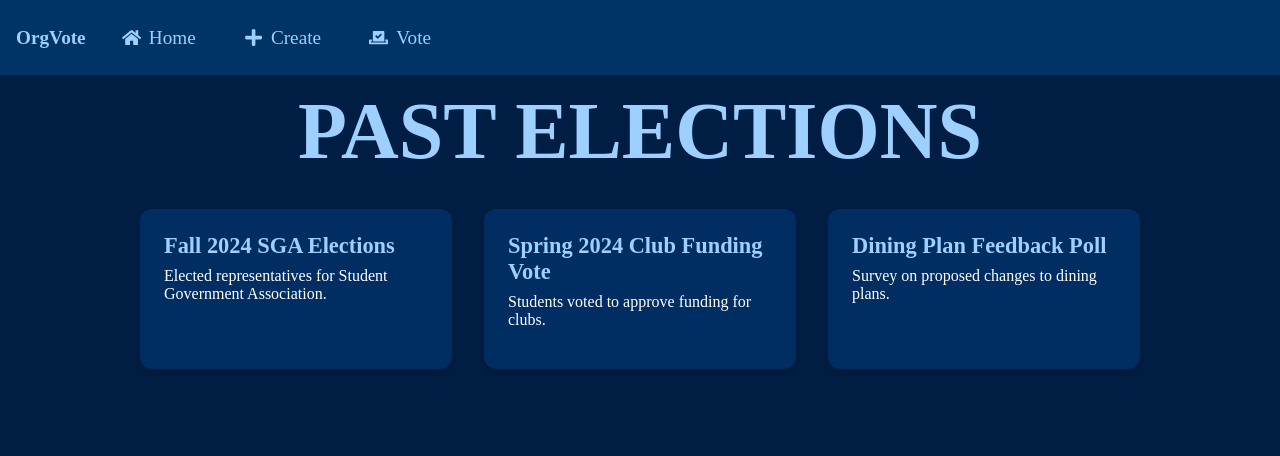
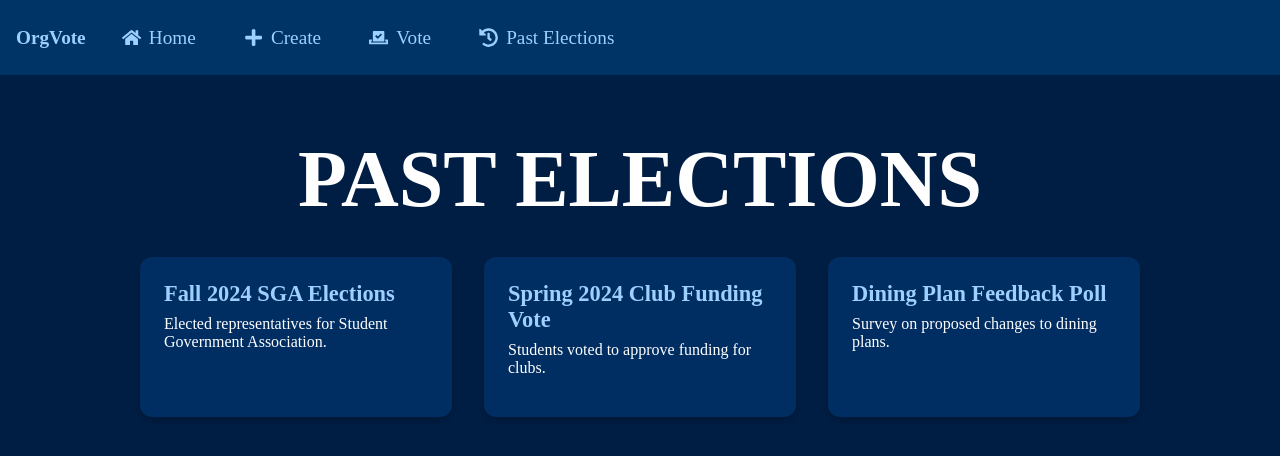
Before and after one commit to christophermcole/orgvote, a Next.js app: page /past-elections in a window 1280 px wide. Shown: the top 456 px of the page. Built offline with nearby package versions, Linux system fonts and the light colour scheme.

Commit message:
Navbar and styling

```diff
--- a/components/Navbar.js
+++ b/components/Navbar.js
@@ -1,6 +1,6 @@
 import React, { useState } from "react";
 import styled from "styled-components";
-import { FaHome, FaPlus, FaVoteYea } from "react-icons/fa";
+import { FaHistory, FaHome, FaPlus, FaVoteYea } from "react-icons/fa";
 
 const Navbar = () => {
     const [isExpanded, setIsExpanded] = useState(false);
@@ -23,6 +23,10 @@ const Navbar = () => {
             <NavItem href="/vote">
                 {isExpanded && <FaVoteYea />}
                 {isExpanded && <Label>Vote</Label>}
+            </NavItem>
+            <NavItem href="/past-elections">
+              {isExpanded && <FaHistory />}
+              {isExpanded && <Label>Past Elections</Label>}
             </NavItem>
         </Nav>
     );
--- a/pages/create.js
+++ b/pages/create.js
@@ -94,6 +94,7 @@ const PageWrapper = styled.div`
 const FormContainer = styled.form`
     background-color: #002D62;
     padding: 2.5rem;
+    padding-top: 0;
     border-radius: 16px;
     width: 100%;
     max-width: 800px;
@@ -105,7 +106,8 @@ const FormContainer = styled.form`
 
 const Heading = styled.h1`
     text-align: center;
-    color: #9DD0FF;
+    font-size: 5rem;
+    color:rgb(255, 255, 255);
     margin-bottom: 1rem;
 `;
 
--- a/pages/past-elections.js
+++ b/pages/past-elections.js
@@ -57,12 +57,13 @@ const PageWrapper = styled.div`
     min-height: 100vh;
     background-color: #001E44;
     padding: 2rem;
+    padding-top: 80px;
     color: white;
 `;
 
 const Header = styled.h1`
     font-size: 5rem;
-    color: #9DD0FF;
+    color:rgb(255, 255, 255);
     text-align: center;
     margin-bottom: 2rem;
 `;
--- a/pages/vote.js
+++ b/pages/vote.js
@@ -62,7 +62,7 @@ const PageWrapper = styled.div`
 
 const Header = styled.h1`
     font-size: 5rem;
-    color: #9DD0FF;
+    color:rgb(255, 255, 255);
     text-align: center;
     margin-bottom: 2rem;
 `;
```
Also changed, not shown: 1 other file (tests, documents, lock files or other folders).
